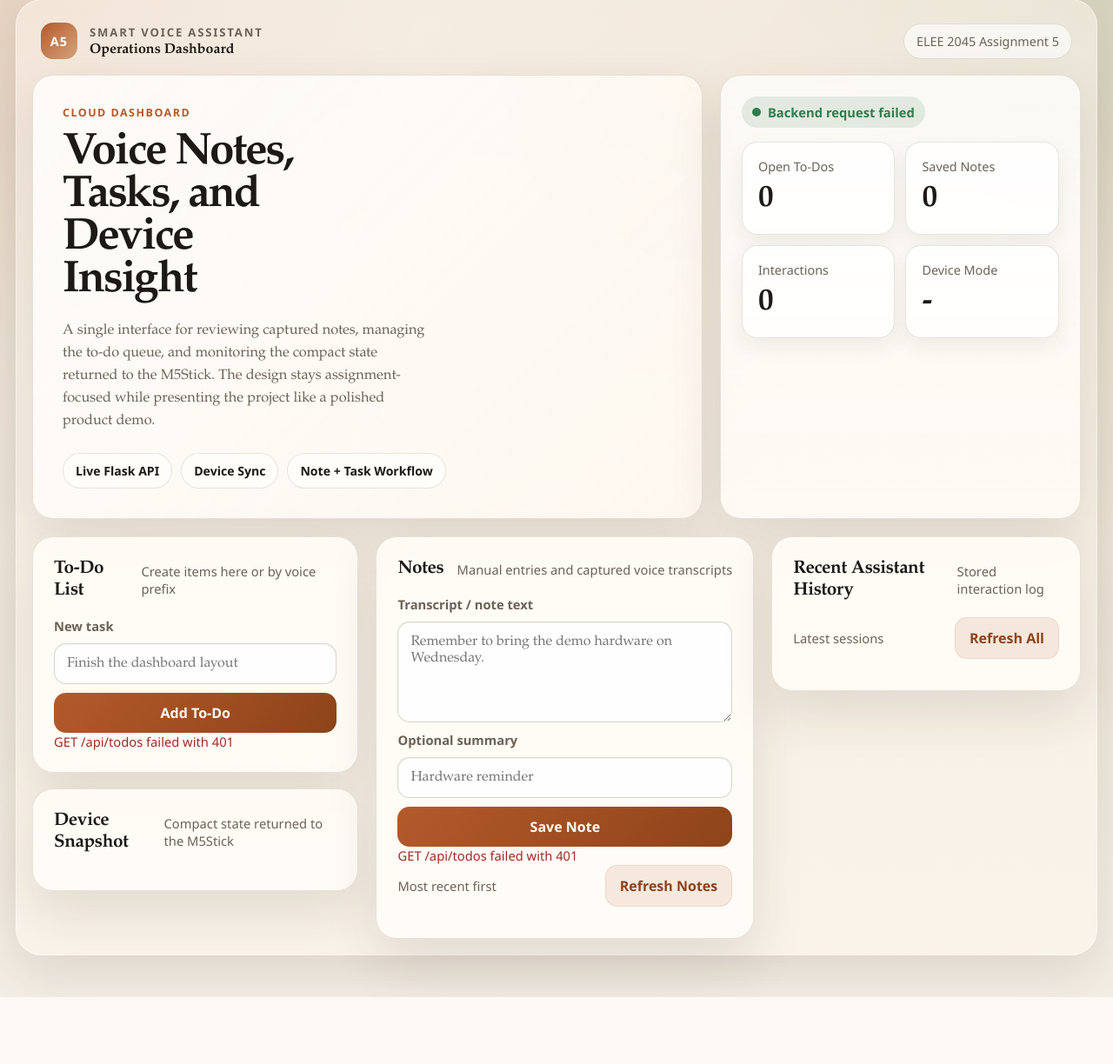
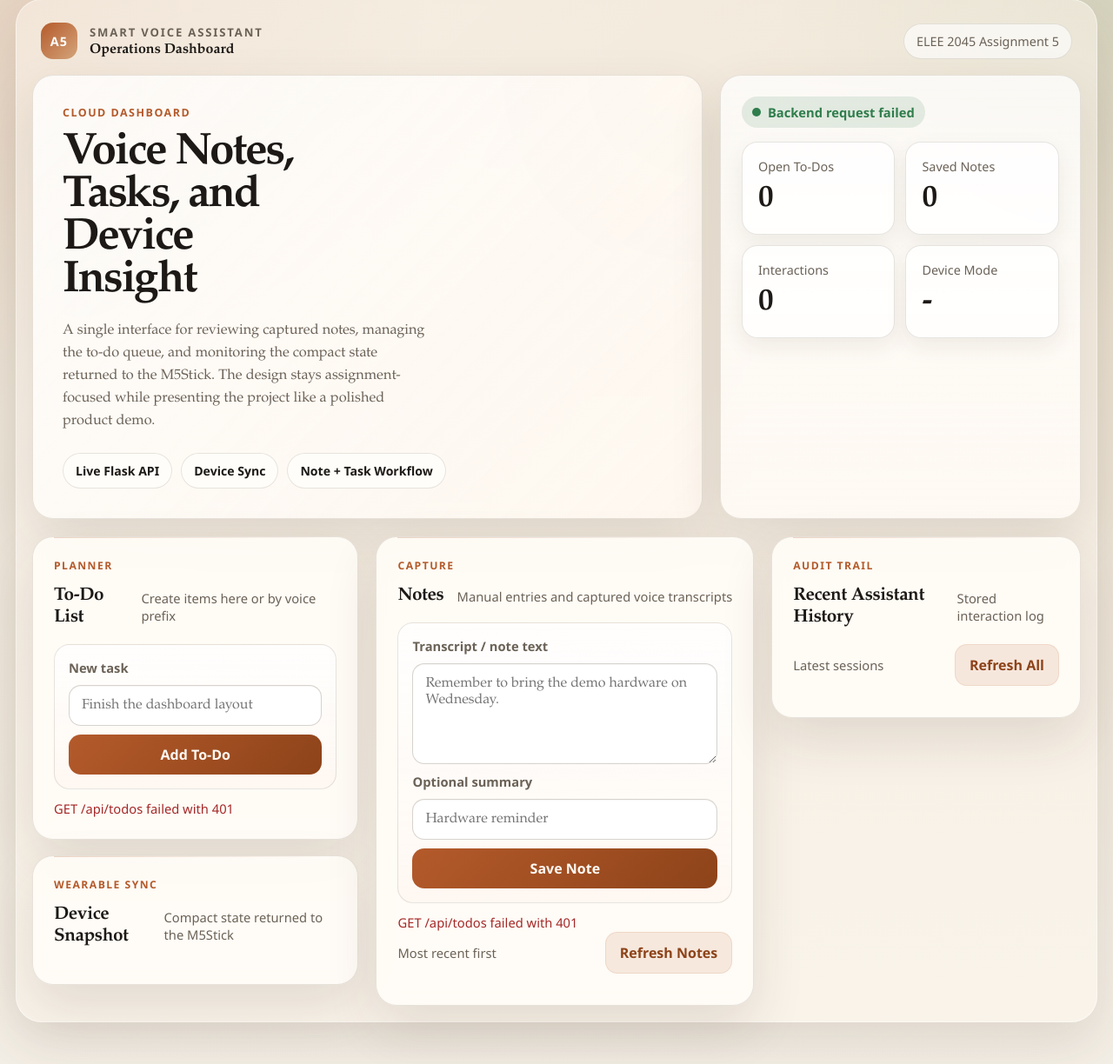
Before and after one commit to Cooper-Loggins/assignment-5-render, a Flask app: template templates/dashboard.html in a window 1280 px wide. Shown: the part 25-1249 px from the top of the page at 87% size. Before the commit the page ends 1172 px from the top, so only its background shows below. Run offline with Flask 3, Linux system fonts and the light colour scheme; the template is opened without the code that fills it, so the values that code supplies are empty.

Commit message:
Polish dashboard content styling

```diff
--- a/templates/dashboard.html
+++ b/templates/dashboard.html
@@ -251,6 +251,7 @@
 
         .card {
             padding: 24px;
+            position: relative;
         }
 
         .section-head {
@@ -264,6 +265,34 @@
         .section-head h2 {
             font-size: 1.3rem;
             letter-spacing: -0.02em;
+        }
+
+        .section-kicker {
+            margin-bottom: 14px;
+            color: var(--accent);
+            font-size: 0.76rem;
+            letter-spacing: 0.12em;
+            text-transform: uppercase;
+            font-family: "Avenir Next", "Segoe UI", sans-serif;
+            font-weight: 700;
+        }
+
+        .card::before {
+            content: "";
+            position: absolute;
+            top: 0;
+            left: 24px;
+            right: 24px;
+            height: 1px;
+            background: linear-gradient(90deg, rgba(180, 90, 43, 0.24), transparent);
+        }
+
+        .form-shell {
+            padding: 16px;
+            border-radius: 18px;
+            background: linear-gradient(180deg, rgba(255, 255, 255, 0.82), rgba(255, 248, 242, 0.92));
+            border: 1px solid var(--line);
+            margin-bottom: 12px;
         }
 
         .mini {
@@ -542,20 +606,24 @@
             <section class="grid">
                 <div class="stack">
                     <article class="panel card">
+                        <div class="section-kicker">Planner</div>
                         <div class="section-head">
                             <h2>To-Do List</h2>
                             <span class="mini">Create items here or by voice prefix</span>
                         </div>
+                        <div class="form-shell">
                             <form id="todo-form">
                                 <label for="todo-title">New task</label>
                                 <input id="todo-title" name="title" maxlength="160" placeholder="Finish the dashboard layout">
                                 <button class="primary" type="submit">Add To-Do</button>
                             </form>
+                        </div>
                         <div class="flash" id="todo-flash"></div>
                         <div class="list" id="todo-list"></div>
                     </article>
 
                     <article class="panel card">
+                        <div class="section-kicker">Wearable Sync</div>
                         <div class="section-head">
                             <h2>Device Snapshot</h2>
                             <span class="mini">Compact state returned to the M5Stick</span>
@@ -565,10 +633,12 @@
                 </div>
 
                 <article class="panel card">
+                    <div class="section-kicker">Capture</div>
                     <div class="section-head">
                         <h2>Notes</h2>
                         <span class="mini">Manual entries and captured voice transcripts</span>
                     </div>
+                    <div class="form-shell">
                         <form id="note-form">
                             <label for="note-transcript">Transcript / note text</label>
                             <textarea id="note-transcript" name="transcript" placeholder="Remember to bring the demo hardware on Wednesday."></textarea>
@@ -588,6 +659,7 @@
 
                 <article class="stack">
                     <div class="panel card">
+                        <div class="section-kicker">Audit Trail</div>
                         <div class="section-head">
                             <h2>Recent Assistant History</h2>
                             <span class="mini">Stored interaction log</span>
@@ -678,7 +750,7 @@
             root.innerHTML = state.todos.map((item) => {
                 const done = Boolean(item.is_complete);
                 return `
-                    <article class="item">
+                    <article class="item todo-item">
                         <div class="item-top">
                             <div>
                                 <div class="item-title ${done ? "done" : ""}">${escapeHtml(item.title)}</div>
@@ -717,15 +789,19 @@
             }
 
             root.innerHTML = state.notes.map((item) => `
-                <article class="item">
+                <article class="item note-item">
                     <div class="item-top">
                         <div class="pill ok">${escapeHtml(item.source || "device")}</div>
                         <div class="mini">${escapeHtml(formatDate(item.created_at))}</div>
                     </div>
-                    <div class="item-meta" style="margin-top: 10px;">Summary</div>
+                    <div class="item-block">
+                        <div class="item-meta">Summary</div>
                         <div class="item-title">${escapeHtml(item.summary || "No summary stored")}</div>
-                    <div class="item-meta" style="margin-top: 10px;">Transcript</div>
+                    </div>
+                    <div class="item-block">
+                        <div class="item-meta">Transcript</div>
                         <div class="item-title">${escapeHtml(item.transcript)}</div>
+                    </div>
                 </article>
             `).join("");
         }
@@ -738,15 +814,19 @@
             }
 
             root.innerHTML = state.interactions.map((item) => `
-                <article class="item">
+                <article class="item interaction-item">
                     <div class="item-top">
                         <span class="pill ${item.status === "completed" ? "ok" : ""}">${escapeHtml(item.status)}</span>
                         <span class="mini">${escapeHtml(formatDate(item.created_at))}</span>
                     </div>
-                    <div class="item-meta" style="margin-top: 10px;">Transcript</div>
+                    <div class="item-block">
+                        <div class="item-meta">Transcript</div>
                         <div class="item-title">${escapeHtml(item.transcript || "(none)")}</div>
-                    <div class="item-meta" style="margin-top: 10px;">Assistant Response</div>
+                    </div>
+                    <div class="item-block">
+                        <div class="item-meta">Assistant Response</div>
                         <div class="item-title">${escapeHtml(item.assistant_response || "(none)")}</div>
+                    </div>
                 </article>
             `).join("");
         }
@@ -765,13 +845,15 @@
             `).join("");
 
             root.innerHTML = `
-                <article class="item">
+                <article class="item device-item">
                     <div class="item-top">
                         <span class="pill ok">Mode: ${escapeHtml(state.device.mode || "-")}</span>
                         <span class="mini">${escapeHtml(state.device.status || "")}</span>
                     </div>
-                    <div class="item-meta" style="margin-top: 10px;">Last Note</div>
+                    <div class="item-block">
+                        <div class="item-meta">Last Note</div>
                         <div class="item-title">${escapeHtml(state.device.last_note?.summary || state.device.last_note?.transcript || "No recent note")}</div>
+                    </div>
                 </article>
                 ${todoPreview || '<div class="empty">No open to-do preview for the device.</div>'}
             `;
```
Also changed, not shown: other parts of templates/dashboard.html (+36 -0 lines). Lines whose indentation alone changed are shown as unchanged.
